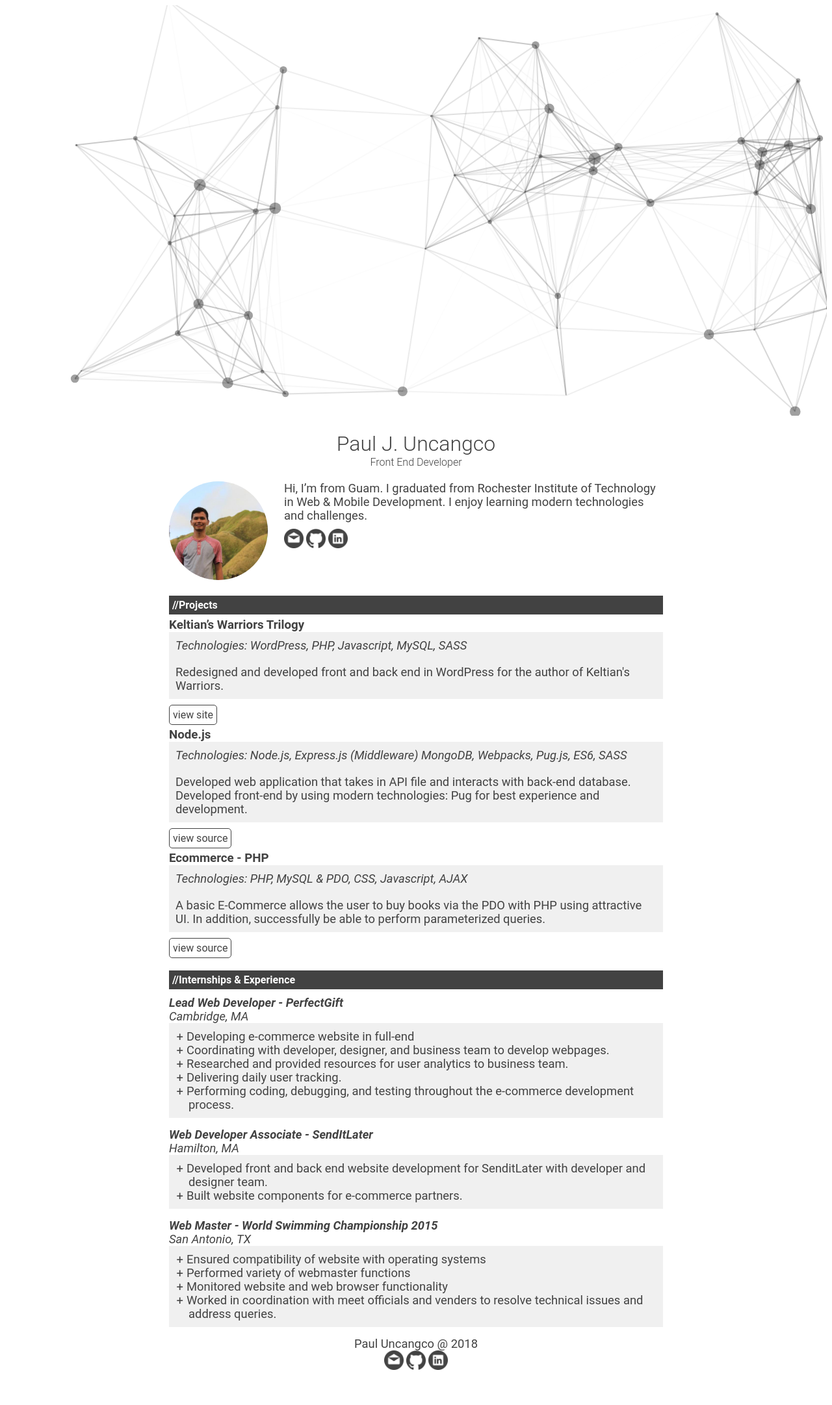
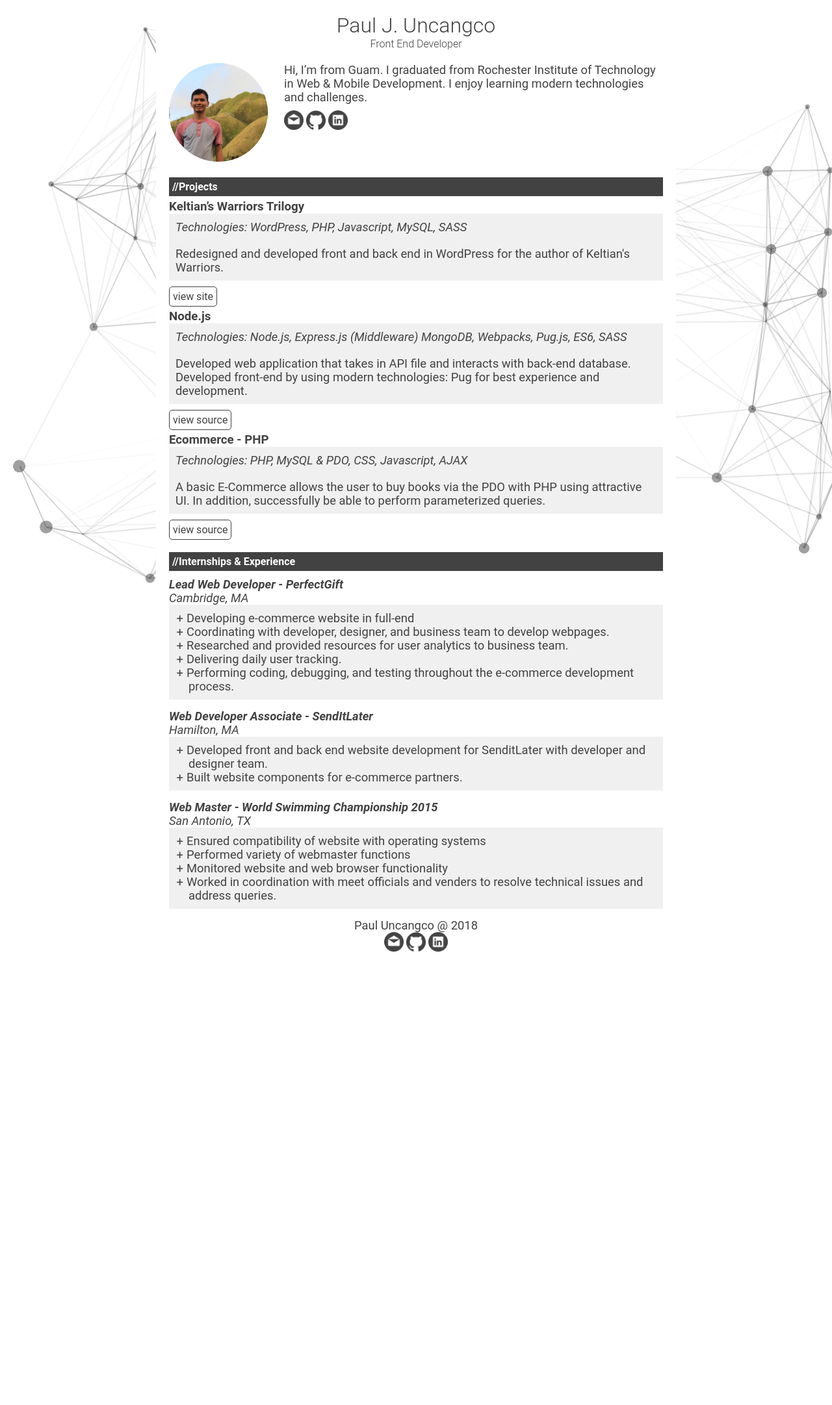
Before and after one commit to islanderTron/islandertron.github.io, a Jekyll site: the page built from index.md, in a window 1280 px wide. Shown: the whole page at 65% size. Built offline with Jekyll 4.4.1, drawn with Linux system fonts in a browser that asks for light colours; after the commit the page ends 1519 px from its top, so only the background shows below that.

Commit message:
Fixed particles!

```diff
--- a/_layouts/default.html
+++ b/_layouts/default.html
@@ -4,7 +4,8 @@
 			{% include head.html %}
 		</head>
 		<body>
-			<div id="particles-js"></div>
+			<div id="particles-js">
+			</div>
 			<div class="wrapper">
 					{% include header.html %}
 					{% include footer.html %}
--- a/_sass/layout.scss
+++ b/_sass/layout.scss
@@ -17,17 +17,22 @@
     img { width: 30px; }
 }
 body {
-    // width: 800px;
-    // margin: 0px auto 40px auto;
     font-family: "Avenir","Roboto","Segoe UI","Helvetica Neue",Arial,sans-serif;
     color: $tundora;
     @media screen and (max-width: 800px) {
         width: 100%;
     }
 }
+#particles-js {
+    position: absolute;
+    width: 100%;
+    height: 100%;
+}
 .wrapper {
+    position: relative;
     width: 800px;
     margin: 0px auto 40px auto;
+    background-color:#fff;
 }
 .intro_wrap, .projects, .experiences {
     padding: 0 20px;
```
